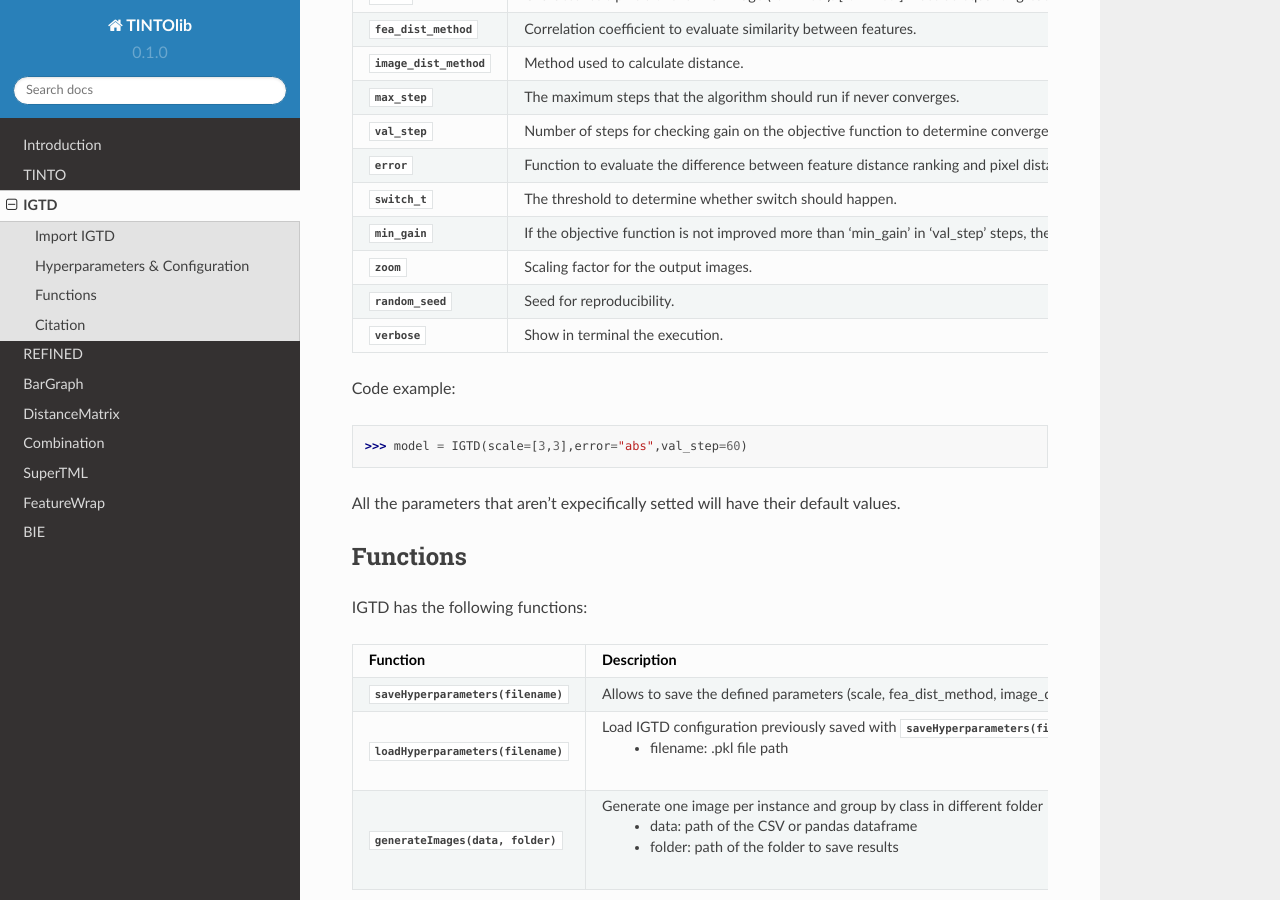
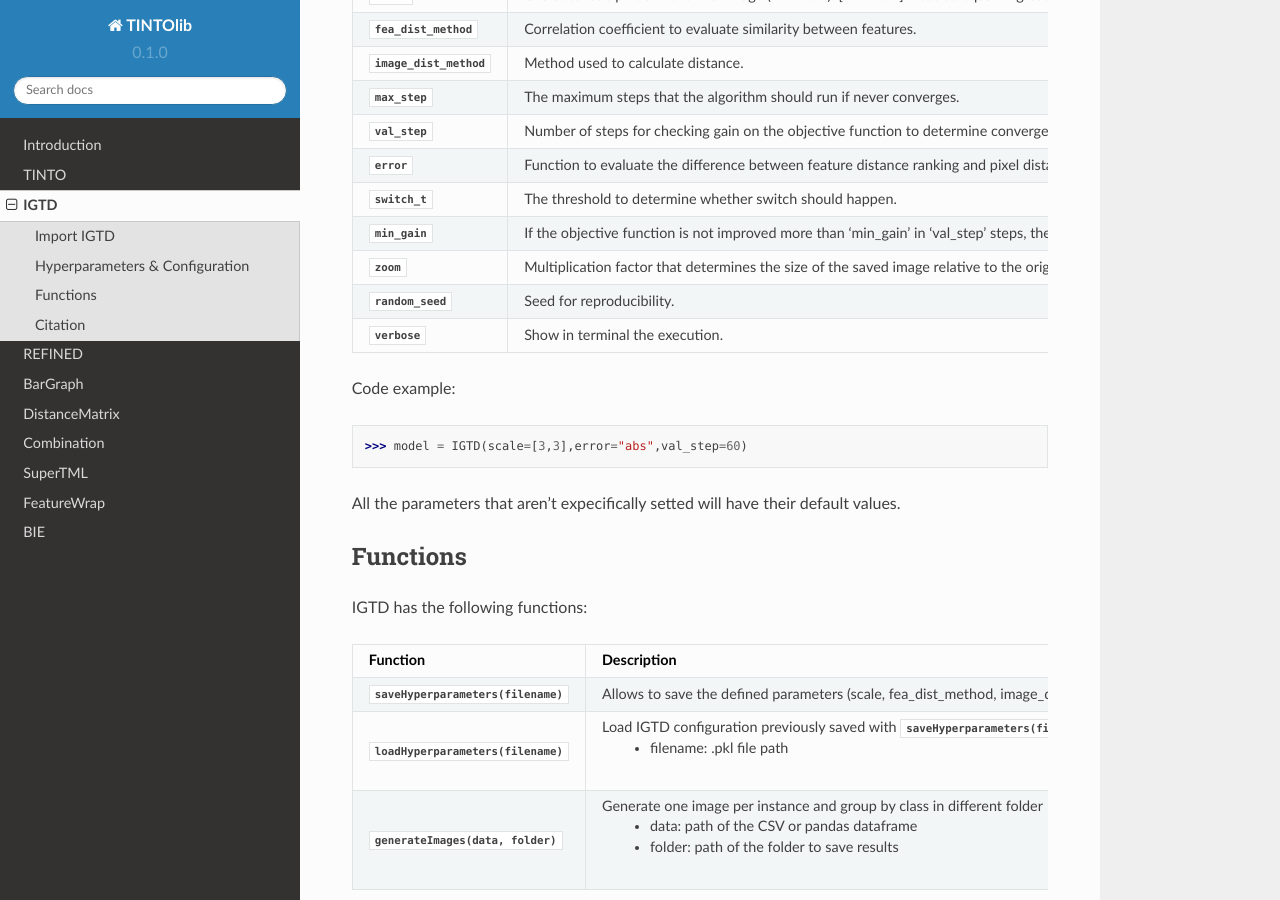
Before and after one commit to oeg-upm/TINTOlib-Documentation, a Sphinx documentation site: the page built from docs/source/igtd.rst, in a window 1280 px wide and 900 px high, scrolled down 541 px. Built offline with Sphinx 7.4.7 and the Read the Docs theme 2.0.0, drawn with Linux system fonts in a browser that asks for light colours; pages that are not in the unit, such as notebooks, are missing from menus.

Commit message:
Update igtd.rst
Minor text change

```diff
--- a/docs/source/igtd.rst
+++ b/docs/source/igtd.rst
@@ -59,7 +59,7 @@
      - 0.00001
      - float
    * - :py:data:`zoom`
-     - Scaling factor for the output images.
+     - Multiplication factor that determines the size of the saved image relative to the original size. Values greater than 1 will increase the size of the saved image proportionally.
      - 1
      - int
    * - :py:data:`random_seed`
```
